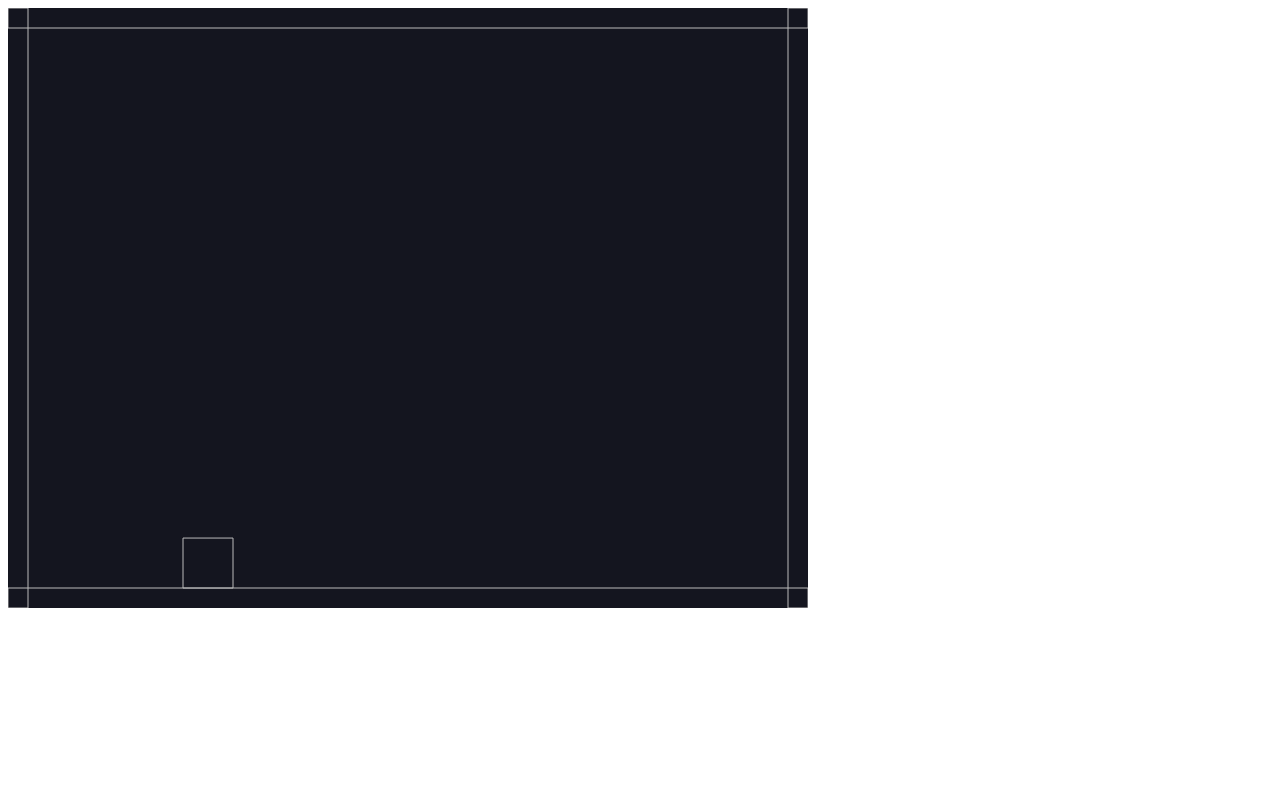
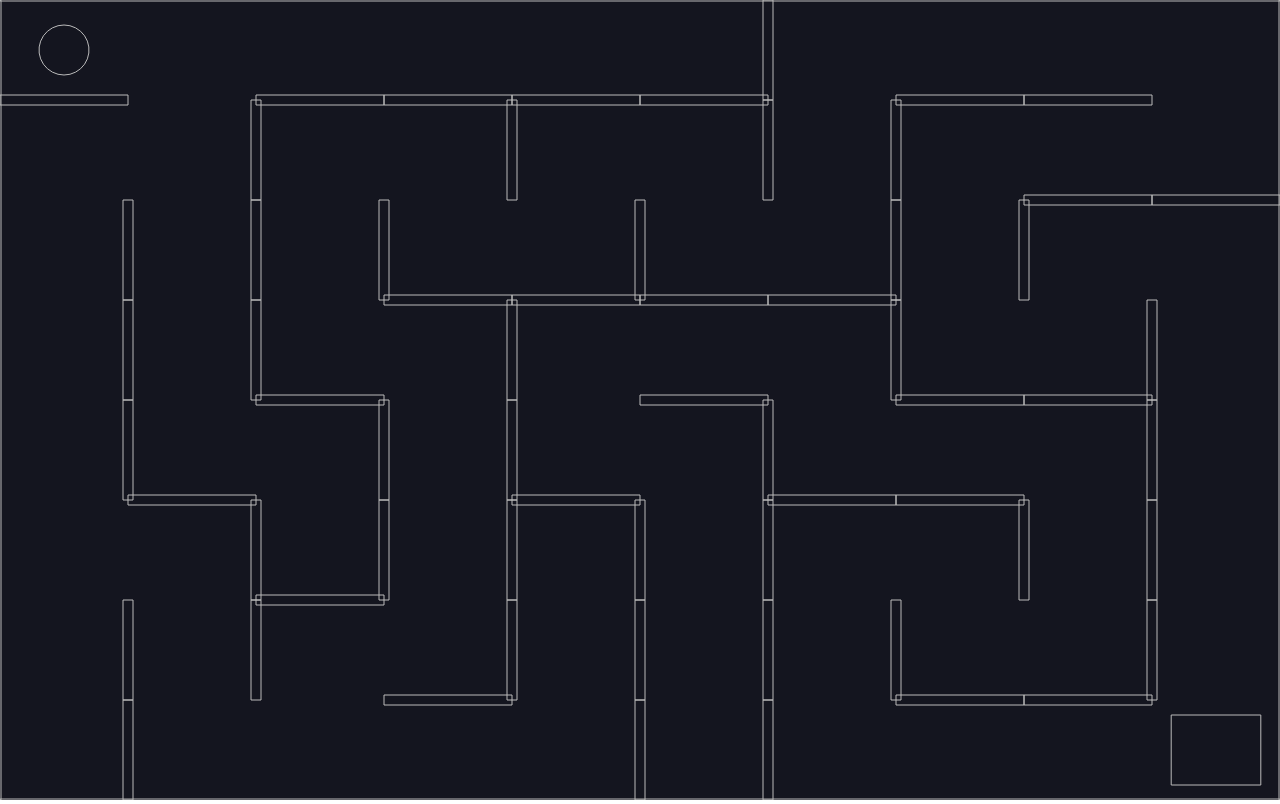
Before and after one commit to xprmnts/TMJB, a plain HTML site: page maze/index.html in a window 1280 px wide. Drawn offline with nearby package versions, Linux system fonts and the light colour scheme.

Commit message:
completed maze generation, added object handling via wasd, and collission detection for maze completion

```diff
--- a/maze/index.html
+++ b/maze/index.html
@@ -4,6 +4,11 @@
     <meta charset="UTF-8">
     <meta name="viewport" content="width=device-width, initial-scale=1.0">
     <script src="https://cdnjs.cloudflare.com/ajax/libs/matter-js/0.15.0/matter.min.js"></script>
+    <style>
+        body {
+            margin: 0
+        }
+    </style>
     <title>Maze</title>
 </head>
 <body>
--- a/maze/index.js
+++ b/maze/index.js
@@ -1,30 +1,216 @@
-const { Engine, Render, Runner, World, Bodies,  MouseConstraint, Mouse } = Matter;
+const { Engine, Render, Runner, World, Bodies, Body, Events } = Matter;
+
+const cellsHorizontal = 10;
+const cellsVertical = 8;
+const width = window.innerWidth;
+const height = window.innerHeight;
+
+const unitLengthX = width / cellsHorizontal;
+const unitLengthY = height / cellsVertical;
 
 const engine = Engine.create();
+engine.world.gravity.y = 0;
 const { world } = engine;
 const render = Render.create({
     element: document.body,
     engine: engine,
     options: {
-        width: 800,
-        height: 600
+        wireframes: true,
+        width,
+        height
     }
 });
 
 Render.run(render);
 Runner.run(Runner.create(), engine);
 
-World.add(world, MouseConstraint.create(engine, {
-    mouse: Mouse.create(render.canvas)
-    })
-);
-
+// Border Walls
 const walls = [
-    Bodies.rectangle(400, 0, 800, 40, { isStatic: true }),
-    Bodies.rectangle(400, 600, 800, 40, { isStatic: true }),
-    Bodies.rectangle(0, 300, 40, 600, { isStatic: true }),
-    Bodies.rectangle(800, 300, 40, 600, { isStatic: true })
+    Bodies.rectangle(width/2, 0, width, 2, { isStatic: true }), // top border
+    Bodies.rectangle(width/2, height, width, 2, { isStatic: true }), // bottom border
+    Bodies.rectangle(0, height/2, 2, height, { isStatic: true }), // left border
+    Bodies.rectangle(width, height/2, 2, height, { isStatic: true }) // right border
 ];
 
 World.add(world, walls);
-World.add(world, Bodies.rectangle(200, 200, 50, 50));
+
+
+
+// Maze generation
+
+const shuffle = (arr) => {
+    let counter = arr.length;
+
+    while (counter > 0) {
+        const index = Math.floor(Math.random() * counter);
+
+        counter--;
+
+        const temp = arr[counter];
+        arr[counter] = arr[index];
+        arr[index] = temp;
+    }
+    return arr;
+}
+
+const grid = Array(cellsVertical).fill(null).map(() => Array(cellsHorizontal).fill(false));
+
+const verticals = Array(cellsVertical).fill(null).map(() => Array(cellsHorizontal - 1).fill(false));
+
+const horizontals = Array(cellsVertical - 1).fill(null).map(() => Array(cellsHorizontal).fill(false));
+
+const startRow = Math.floor(Math.random() * cellsVertical);
+const startColumn = Math.floor(Math.random() * cellsHorizontal);
+
+const stepThroughCell = (row, column) => {
+    // If i have visited the cell at [row, column], then return
+    if (grid[row][column]) {
+        return;
+    }
+    // Mark this cell as being visited
+    grid[row][column] = true;
+
+    // Assemble randomly-orderd list of neighbors
+    const neighbors = shuffle([
+        [row - 1, column, 'up'],
+        [row, column + 1, 'right'],
+        [row + 1, column, 'down'],
+        [row, column - 1, 'left']
+    ]);
+
+    // For each neighbor...
+    for (let neighbor of neighbors)  {
+        const [nextRow, nextColumn, direction] = neighbor;
+        // See if neighbor is out of bounds
+        if (nextRow < 0 || nextRow >= cellsVertical || nextColumn < 0 || nextColumn >= cellsHorizontal) {
+            continue;
+        }
+        // If we have visited that neighbor, continue to next neighbor
+        if (grid[nextRow][nextColumn]) {
+            continue;
+        }
+
+        // Remove wall
+        if (direction === 'left') {
+            verticals[row][column - 1] = true;
+        } else if (direction === 'right') {
+            verticals[row][column] = true;
+        } else if (direction === 'up') {
+            horizontals[row - 1][column] = true;
+        } else {
+            horizontals[row][column] = true;
+        }
+
+        stepThroughCell(nextRow, nextColumn);
+    }
+
+
+};
+
+stepThroughCell(startRow, startColumn);
+
+horizontals.forEach((row, rowIndex) => {
+    row.forEach((open, columnIndex) => {
+        if (open) {
+            return;
+        }
+        const wall = Bodies.rectangle(
+            columnIndex * unitLengthX + unitLengthX / 2,
+            rowIndex * unitLengthY + unitLengthY,
+            unitLengthX,
+            10,
+            {
+                isStatic: true,
+                label: 'wall'
+            }
+        );
+        World.add(world, wall);
+    });
+});
+
+verticals.forEach((row, rowIndex) => {
+    row.forEach((open, columnIndex) => {
+        if (open) {
+            return;
+        }
+        const wall = Bodies.rectangle(
+            columnIndex * unitLengthX + unitLengthX,
+            rowIndex * unitLengthY + unitLengthY / 2,
+            10,
+            unitLengthY,
+            {
+                isStatic: true,
+                label: 'wall'
+            }
+        );
+        World.add(world, wall);
+    });
+});
+
+// Goal
+
+
+
+const goal = Bodies.rectangle(
+    width - unitLengthX / 2,
+    height - unitLengthY / 2,
+    unitLengthX * .7,
+    unitLengthY * .7,
+    {
+        isStatic: true,
+        label: 'goal'
+    }
+
+);
+
+World.add(world, goal);
+
+// Ball
+const ballRadius = Math.min(unitLengthX, unitLengthY) / 4;
+const ball = Bodies.circle(
+    unitLengthX / 2,
+    unitLengthY / 2,
+    ballRadius,
+    {
+        label: 'ball'
+    }
+);
+World.add(world, ball);
+
+document.addEventListener('keydown', event => {
+    const { x, y } = ball.velocity;
+
+    if (event.keyCode === 87) {
+        Body.setVelocity(ball, { x, y: y - 5});
+    }
+
+    if (event.keyCode === 68) {
+        Body.setVelocity(ball, { x: x + 5, y});
+    }
+
+    if (event.keyCode === 83) {
+        Body.setVelocity(ball, { x, y: y + 5});
+    }
+
+    if (event.keyCode === 65) {
+        Body.setVelocity(ball, { x: x - 5, y});
+    }
+});
+
+// Win Condition
+
+Events.on(engine, 'collisionStart', event => {
+    event.pairs.forEach((collision) => {
+        const labels = ['ball', 'goal'];
+        if (labels.includes(collision.bodyA.label) && labels.includes(collision.bodyB.label)) {
+            world.gravity.y = 1;
+
+            world.bodies.forEach(body => {
+                if (body.label === 'wall') {
+                    Body.setStatic(body, false);
+                }
+            });
+
+        }
+    });
+});
```
